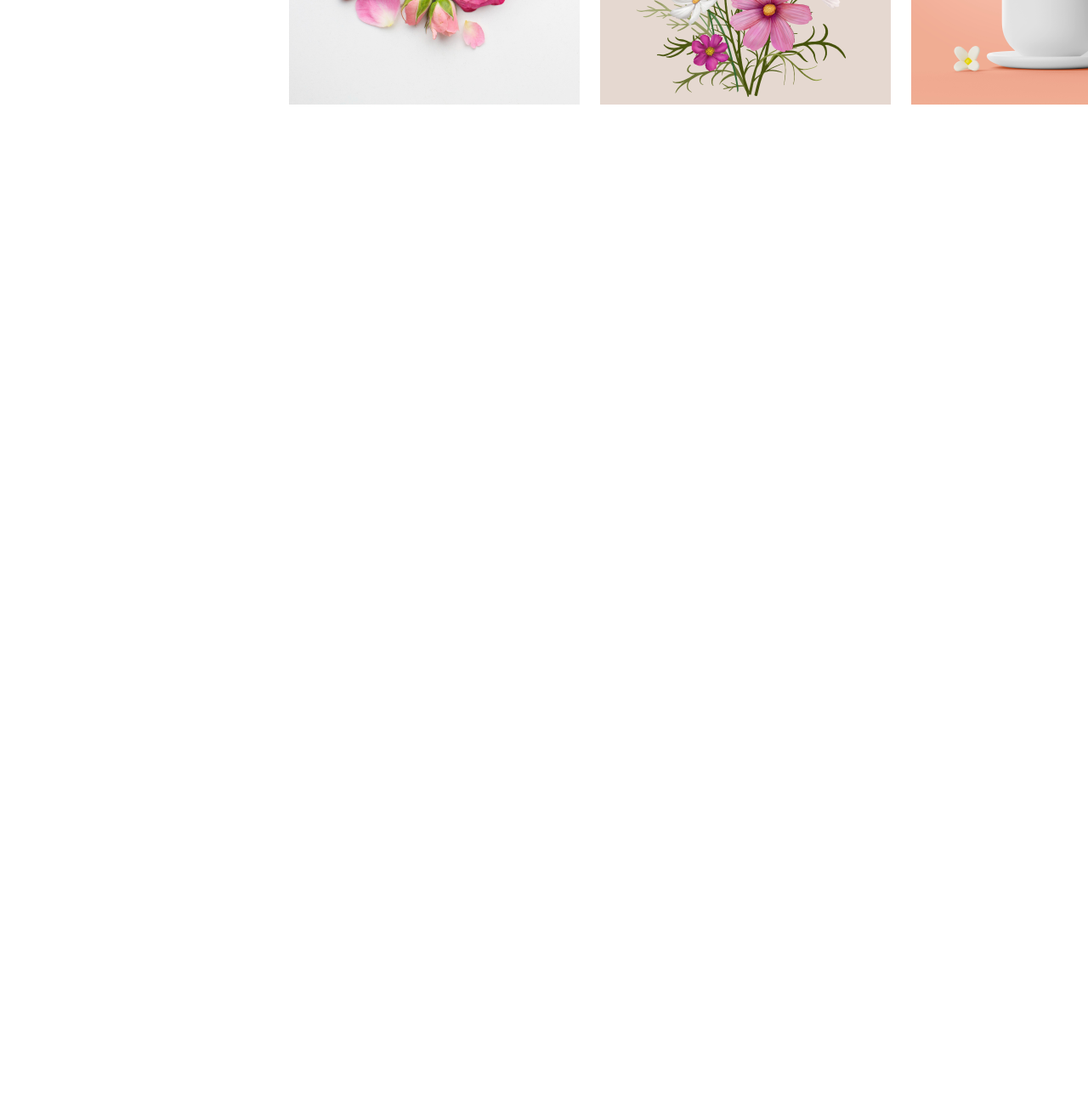
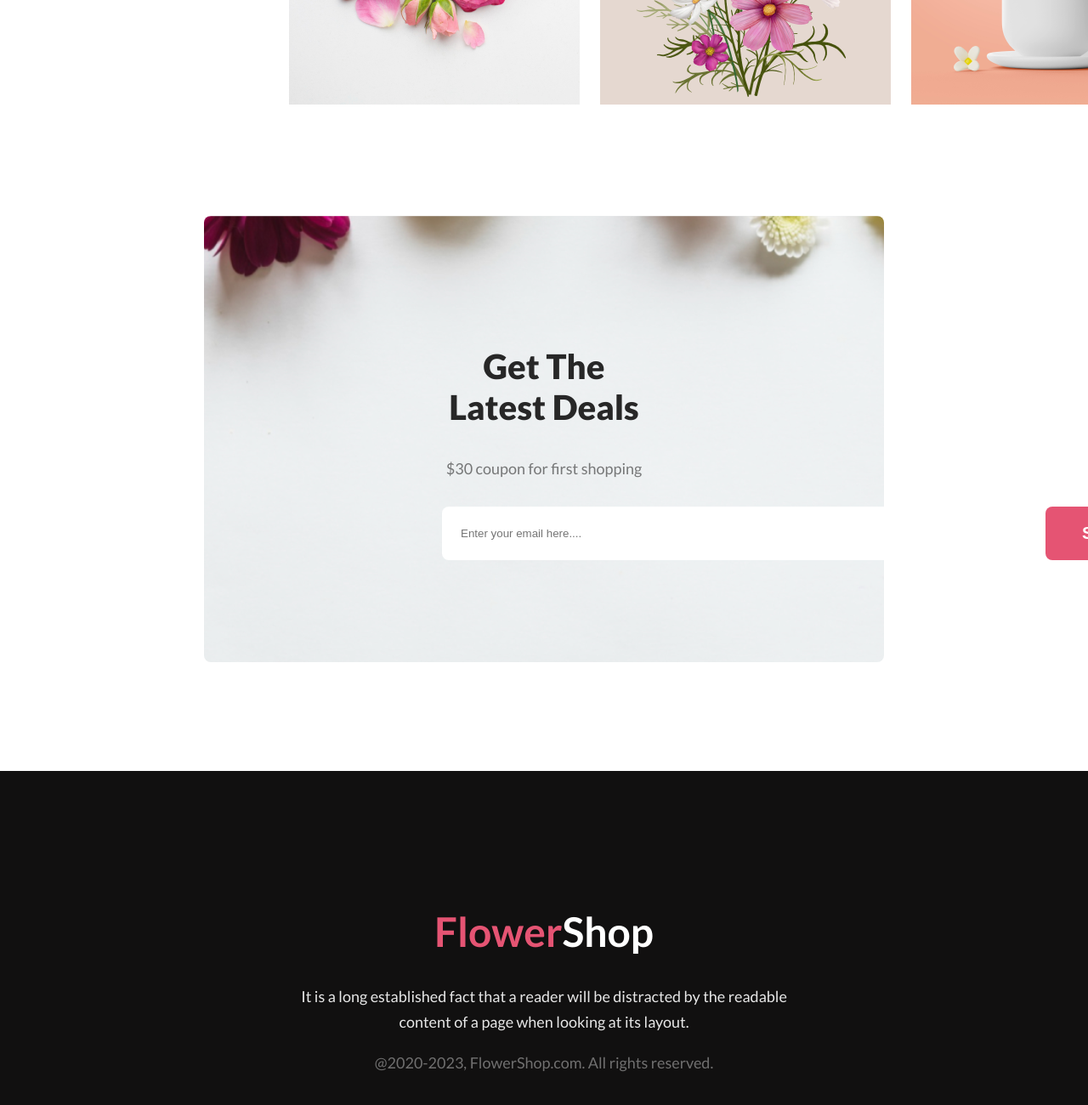
Before and after one commit to Abusayedshuvo/assignment-1, a plain HTML site: page index.html in a window 1280 px wide. Shown: the part 4167-5467 px from the top of the page at 85% size. Before the commit the page ends 4421 px from the top, so only its background shows below. Drawn offline with Linux system fonts and the light colour scheme.

Commit message:
done subscribe and footer section

```diff
--- a/index.html
+++ b/index.html
@@ -83,7 +83,8 @@
         <section class="hot-deal">
             <div class="content text-center">
                 <h1 class="section-title">Hot Deal ! Sale Up To 25% <span>Off</span></h1>
-                <p>It is a long established fact that a reader will be distracted by the readable content of a page when looking at its layout.</p>
+                <p>It is a long established fact that a reader will be distracted by the readable content of a page when
+                    looking at its layout.</p>
                 <button class="primary-btn">Sign Up</button>
             </div>
             <div class="img-box">
@@ -95,7 +96,8 @@
         <section class="instagram">
             <div class="section-head">
                 <h1 class="section-title">Instagram</h1>
-                <p>It is a long established fact that a reader will be distracted by the readable content of a page when looking at its layout.</p>
+                <p>It is a long established fact that a reader will be distracted by the readable content of a page when
+                    looking at its layout.</p>
                 <div class="instagram-images">
                     <div><img src="img/inst-1.png" alt="instagram image one"></div>
                     <div><img src="img/inst-2.png" alt="instagram image two"></div>
@@ -105,10 +107,27 @@
             </div>
         </section>
         <!-- End Instagram section -->
+        <!-- Start Subscribe section -->
+        <section class="subscribe">
+            <div class="section-head">
+                <h1 class="section-title">Get The Latest Deals</h1>
+                <p>$30 coupon for first shopping</p>
+            </div>
+            <form action="#!">
+                <input type="mail" placeholder="Enter your email here....">
+                <input type="submit" value="Subscribe" class="primary-btn">
+            </form>
+        </section>
+        <!-- End Subscribe section -->
     </main>
     <!-- main area end -->
     <footer>
-
+        <div class="section-head">
+            <h1 class="title"><span>Flower</span>Shop</h1>
+            <p>It is a long established fact that a reader will be distracted by the readable content of a page when
+                looking at its layout.</p>
+            <p class="copyright">@2020-2023, FlowerShop.com. All rights reserved. </p>
+        </div>
     </footer>
 </body>
 
--- a/style.css
+++ b/style.css
@@ -148,3 +148,54 @@ p {
     gap: 24px;
     margin-top: 50px;
 }
+
+/* subscribe css */
+
+.subscribe {
+    background-image: url('img/subscribe-bg.png');
+    background-size: cover;
+    background-position: center;
+    padding: 120px 280px;
+    margin: 0 240px;
+    border-radius: 8px;
+}
+
+.subscribe form  {
+    display: flex;
+    gap: 16px;
+}
+
+.subscribe form input[type="mail"] {
+    background-color: #fff;
+    border: 0;
+    padding: 22px;
+    border-radius: 8px;
+    min-width: 650px;
+}
+
+/* footer css */
+
+footer {
+    background-color: #111010;
+    padding: 128px 0;
+    margin-top: 128px;
+}
+
+footer h1 {
+    font-size: 48px;
+    color: #fff;
+}
+
+footer h1 span {
+    color: #E55473;
+}
+
+footer p{
+    color: rgba(255, 255, 255, 0.90);
+
+}
+
+footer .copyright {
+    color: rgba(255, 255, 255, 0.40);
+
+}
```
Also changed, not shown: img/subscribe-bg.png (renamed from img/Rectangle 9.png).
